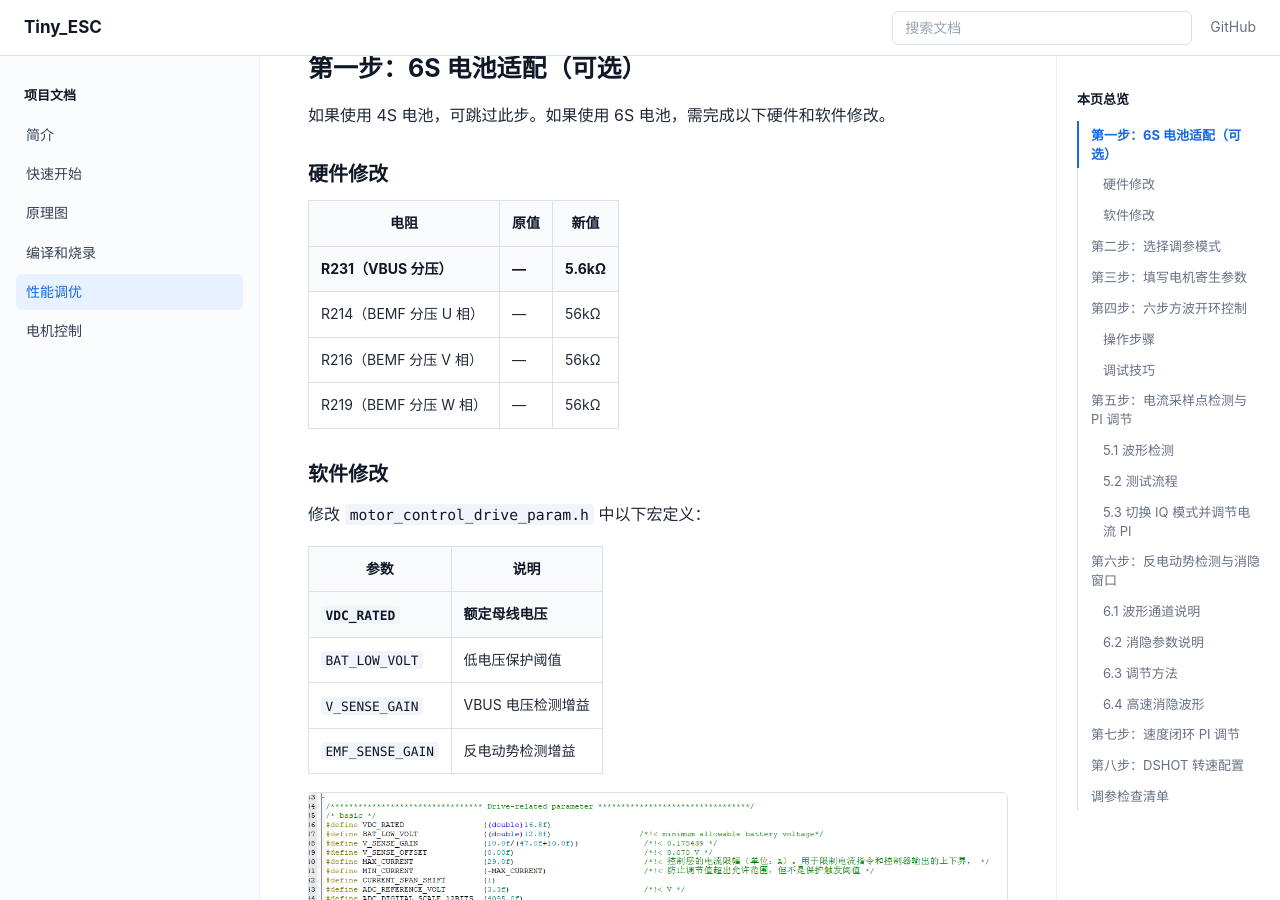
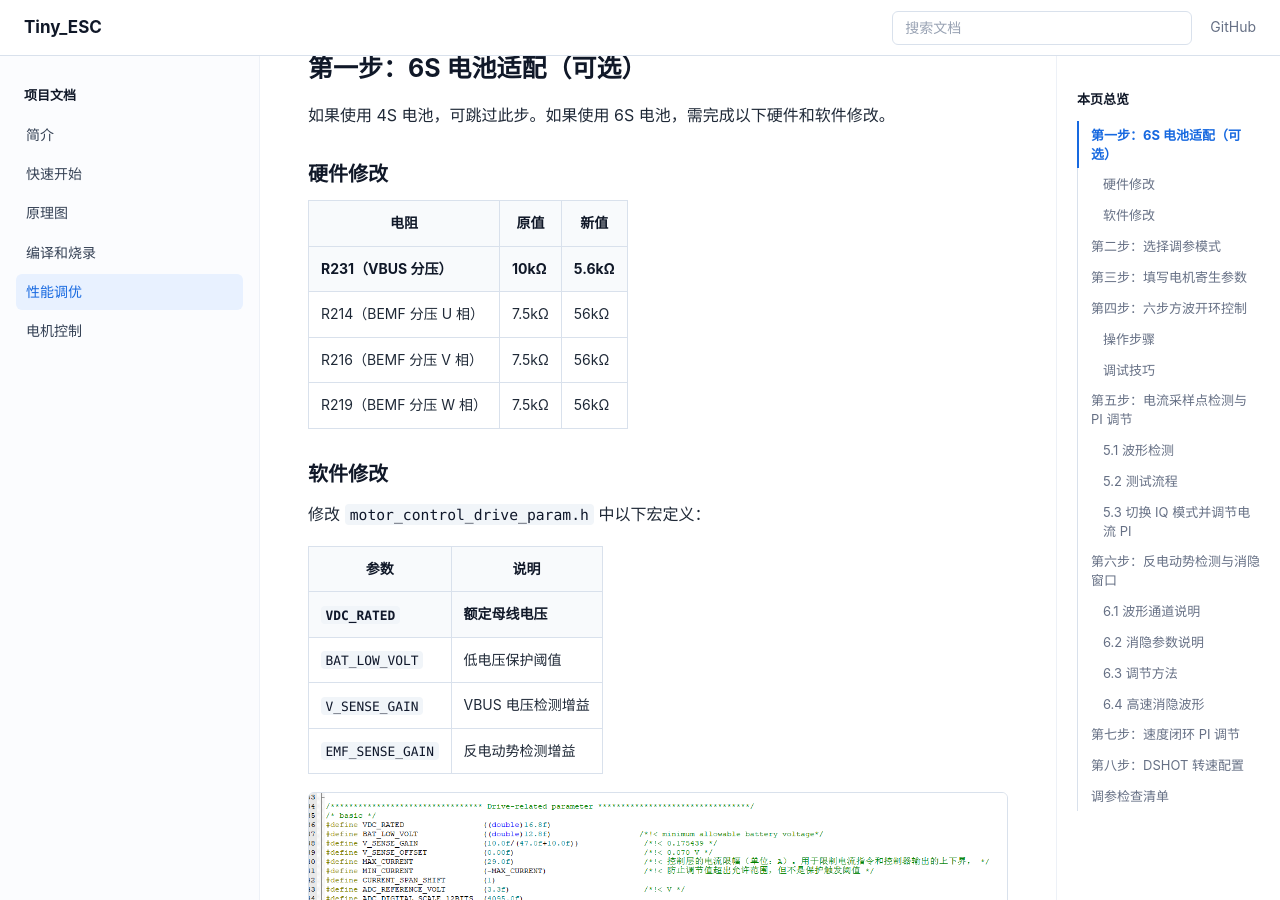
Before and after one commit to BearShang/motor_drv-software, a Jekyll site: the page built from docs/performance-tuning.md, in a window 1280 px wide and 900 px high, scrolled down 316 px. Built offline with Jekyll 4.4.1, drawn with Linux system fonts in a browser that asks for light colours; some of the changed text lies outside the part shown.

Commit message:
添加电阻阻值修改调试文档

```diff
--- a/docs/performance-tuning.md
+++ b/docs/performance-tuning.md
@@ -16,10 +16,10 @@ Tiny_ESC 的核心调参集中在 `firmware/at32m412_lv_motor_ev/at32m412/bldc_1
 
 | 电阻 | 原值 | 新值 |
 |------|------|------|
-| R231（VBUS 分压） | — | 5.6kΩ |
-| R214（BEMF 分压 U 相） | — | 56kΩ |
-| R216（BEMF 分压 V 相） | — | 56kΩ |
-| R219（BEMF 分压 W 相） | — | 56kΩ |
+| R231（VBUS 分压） | 10kΩ | 5.6kΩ |
+| R214（BEMF 分压 U 相） | 7.5kΩ | 56kΩ |
+| R216（BEMF 分压 V 相） | 7.5kΩ | 56kΩ |
+| R219（BEMF 分压 W 相） | 7.5kΩ | 56kΩ |
 
 ### 软件修改
 
@@ -57,7 +57,7 @@ Tiny_ESC 的核心调参集中在 `firmware/at32m412_lv_motor_ev/at32m412/bldc_1
 |------|------|------|
 | `RS_LL` | 相电阻（线间） | Ω |
 | `LS_LL` | 相电感（线间） | H |
-| `POLE_PAIRS` | 极对数 | — |
+| `POLE_PAIRS` | 极对数 | P |
 | `KE` | 反电动势常数 | V·s/rad |
 
 > **提示：** 这些参数可通过 LCR 电桥测量，或参考电机 datasheet。若使用出厂默认的 KV650 电机，可保持默认值。
```
Also changed, not shown: other parts of docs/performance-tuning.md (+1 -1 lines).
